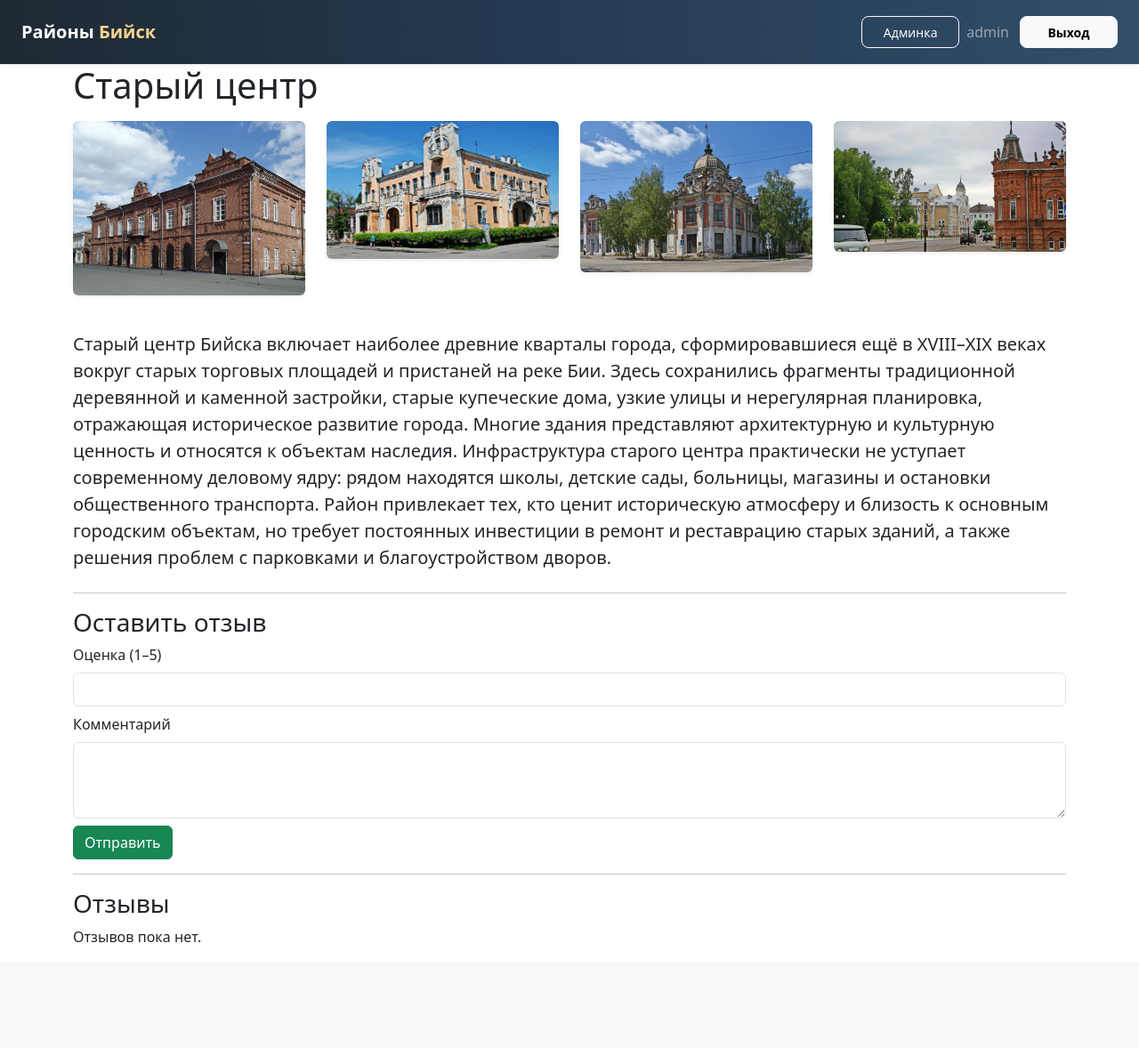
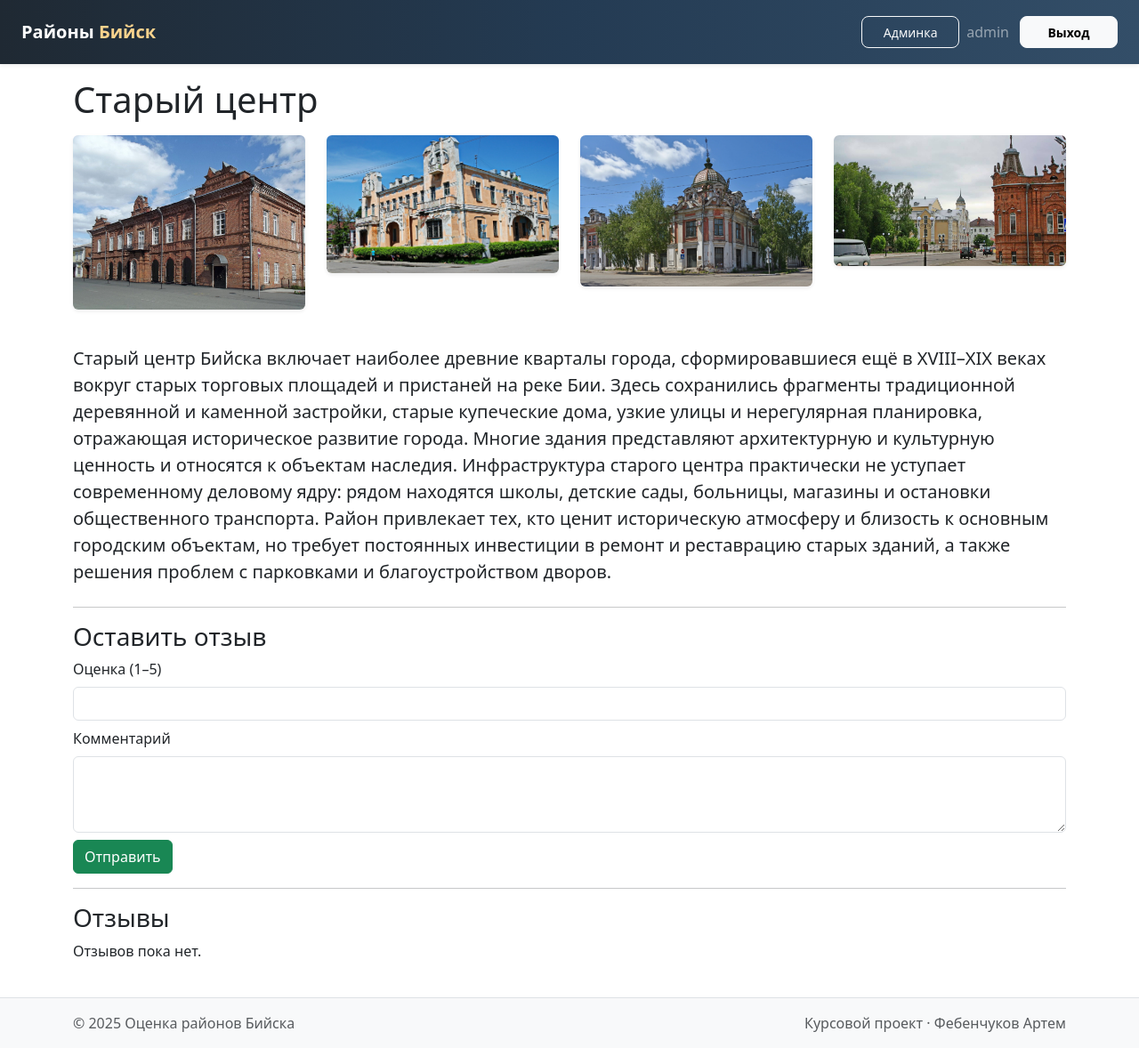
Before and after one commit to Nope999322/flask, a Flask app: page /district/1 in a window 1280 px wide. Shown: the whole page at 89% size. Before the commit the page ends 1059 px from the top, so only its background shows below. Run offline with Flask 3, Linux system fonts and the light colour scheme; a user stored in the database is signed in.

Commit message:
Update templates and footer

```diff
--- a/templates/base.html
+++ b/templates/base.html
@@ -26,9 +26,8 @@
         box-shadow: 0 10px 30px rgba(15, 23, 42, 0.15);
       }
     </style>
-
 </head>
-<body>
+<body class="d-flex flex-column min-vh-100">
 <nav class="navbar navbar-expand-lg navbar-dark bg-gradient-primary shadow-sm py-3">
   <div class="container-fluid px-4">
     <a class="navbar-brand fw-bold" href="{{ url_for('index') }}">
@@ -75,8 +74,8 @@
   </div>
 </nav>
 
-
-<div class="container">
+<main class="flex-fill">
+  <div class="container mt-3">
     {% with messages = get_flashed_messages(with_categories=true) %}
       {% if messages %}
         {% for category, msg in messages %}
@@ -90,6 +89,18 @@
 
     {% block content %}{% endblock %}
   </div>
+</main>
+
+<footer class="bg-light border-top py-3 mt-4">
+  <div class="container d-flex justify-content-between align-items-center">
+    <span class="text-muted">
+      © 2025 Оценка районов Бийска
+    </span>
+    <span class="text-muted">
+      Курсовой проект{% if current_user.is_authenticated %} · Фебенчуков Артем{% endif %}
+    </span>
+  </div>
+</footer>
 
 <script src="https://cdn.jsdelivr.net/npm/bootstrap@5.3.3/dist/js/bootstrap.bundle.min.js"></script>
 </body>
--- a/templates/district_detail.html
+++ b/templates/district_detail.html
@@ -4,7 +4,6 @@
 {% block content %}
 <h1 class="mb-3">{{ district.name }}</h1>
 
-{# ===== Галерея миниатюр ===== #}
 {% if district.images %}
   <div class="row mb-4">
     {% for img in district.images %}
@@ -18,7 +17,6 @@
   </div>
 {% endif %}
 
-{# ===== Описание ===== #}
 {% if district.description %}
   <p class="lead mb-4">{{ district.description }}</p>
 {% else %}
@@ -75,7 +73,6 @@
   <p>Отзывов пока нет.</p>
 {% endif %}
 
-{# ===== Модальное окно для просмотра изображений ===== #}
 <div class="modal fade" id="galleryModal" tabindex="-1" aria-hidden="true">
   <div class="modal-dialog modal-dialog-centered modal-lg">
     <div class="modal-content">
@@ -98,7 +95,6 @@
   </div>
 </div>
 
-{# ===== JS для листания изображений ===== #}
 <script>
   document.addEventListener('DOMContentLoaded', function () {
     const thumbs = Array.from(document.querySelectorAll('.gallery-thumb'));
```
Also changed, not shown: templates/index.html (+11 -2 lines). Lines whose indentation alone changed are shown as unchanged.
